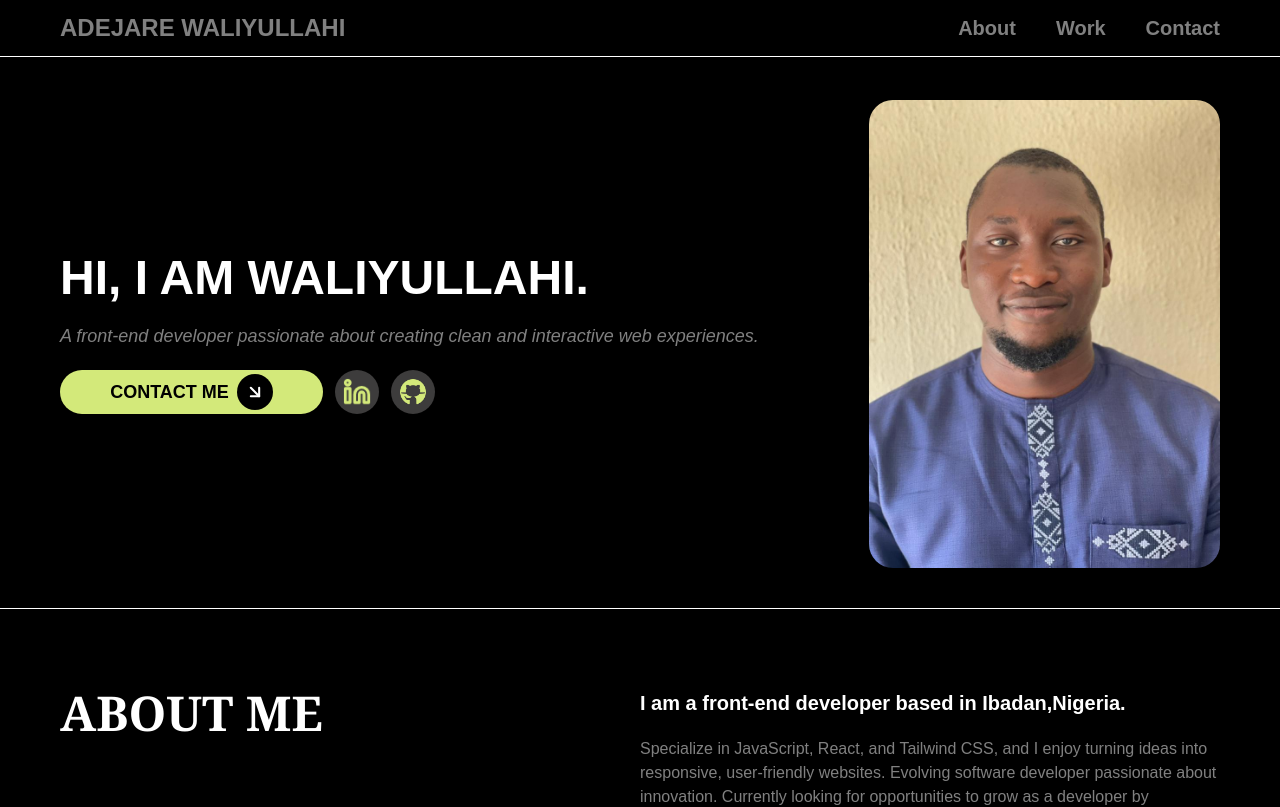
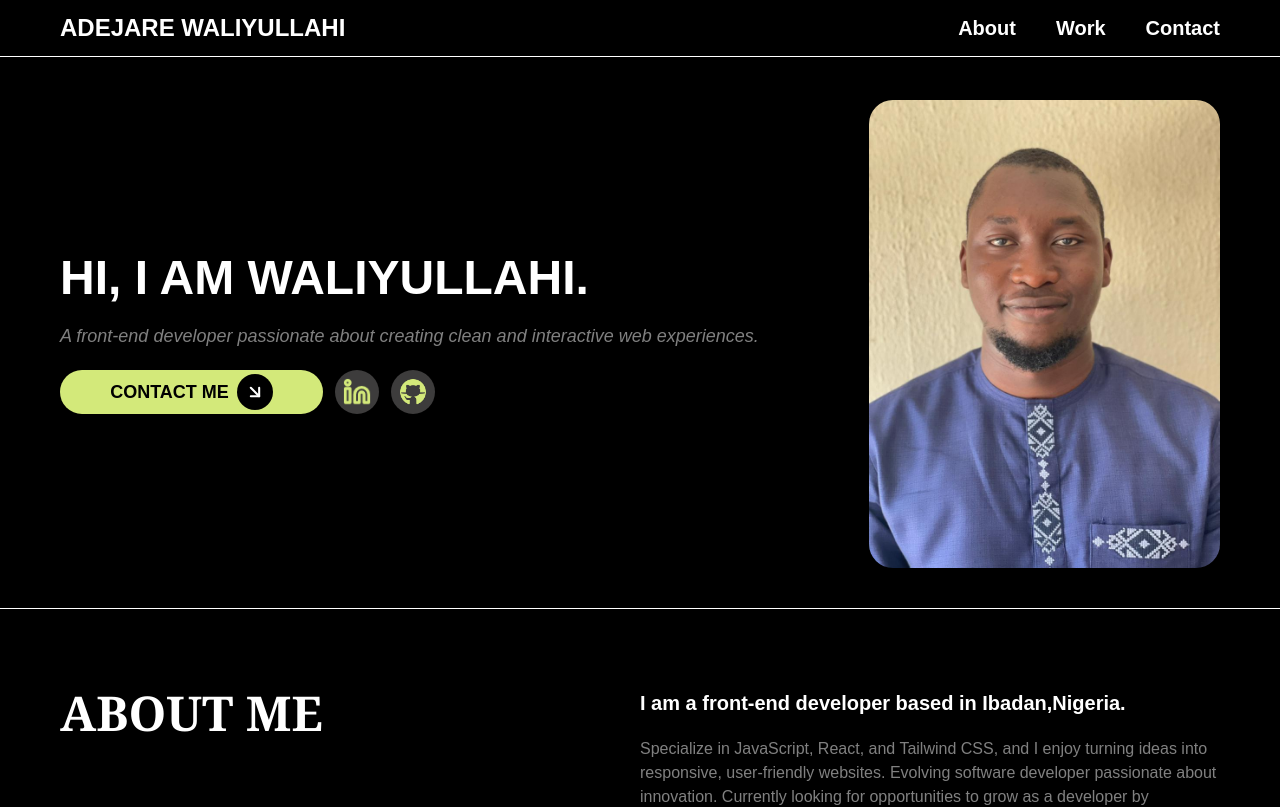
Before and after one commit to Wallychi/Porfolio-Website, a React (Vite) app: page / in a window 1280 px wide. Shown: the top 807 px of the page. Built offline with nearby package versions, Linux system fonts and the light colour scheme; a web font is replaced by a local one.

Commit message:
Updated NavBar

```diff
--- a/public/Constants/data.jsx
+++ b/public/Constants/data.jsx
@@ -11,7 +11,7 @@ export const projectData = [
     title:"Portfolio Website",
     description:"This is the website that is currently on. React, TailwindCSS were used to build the UI. Responsive for all devices.",
     github:"https://github.com/Wallychi/Porfolio-Website",
-    // link:"https://techty-seven.vercel.app/"
+    link:"https://adejarewaliyullahi.vercel.app/"
   }
 ]
 
--- a/src/components/Navbar.jsx
+++ b/src/components/Navbar.jsx
@@ -5,8 +5,8 @@ const Navbar = () => {
   const [toogle, setToogle] = useState(true)
   const [menuState, setMenuState] = useState(false)
   return (
-    <section className='flex w-full px-5 lg:px-15 py-3 items-center justify-between text-[var(--color-tertiary)]'>
-      <div className='text-xl lg:text-2xl font-bold'>ADEJARE WALIYULLAHI</div>
+    <section className='flex w-full px-5 lg:px-15 py-3 items-center justify-between text-tertiary'>
+      <div className='text-xl lg:text-2xl text-extra font-bold'>ADEJARE WALIYULLAHI</div>
       <div className='flex items-center gap-2'>
         <Menu onClick={() => { setMenuState(!menuState) }} className='flex lg:hidden' size={30} strokeWidth={2.5} />
         {menuState ? <div onClick={() => { setMenuState(!menuState) }} className='flex italic absolute top-15 right-0 flex-col w-full text-2xl gap-3 h-screen items-center justify-center bg-[var(--color-primary)] text-[var(--color-secondary)]'>
```
